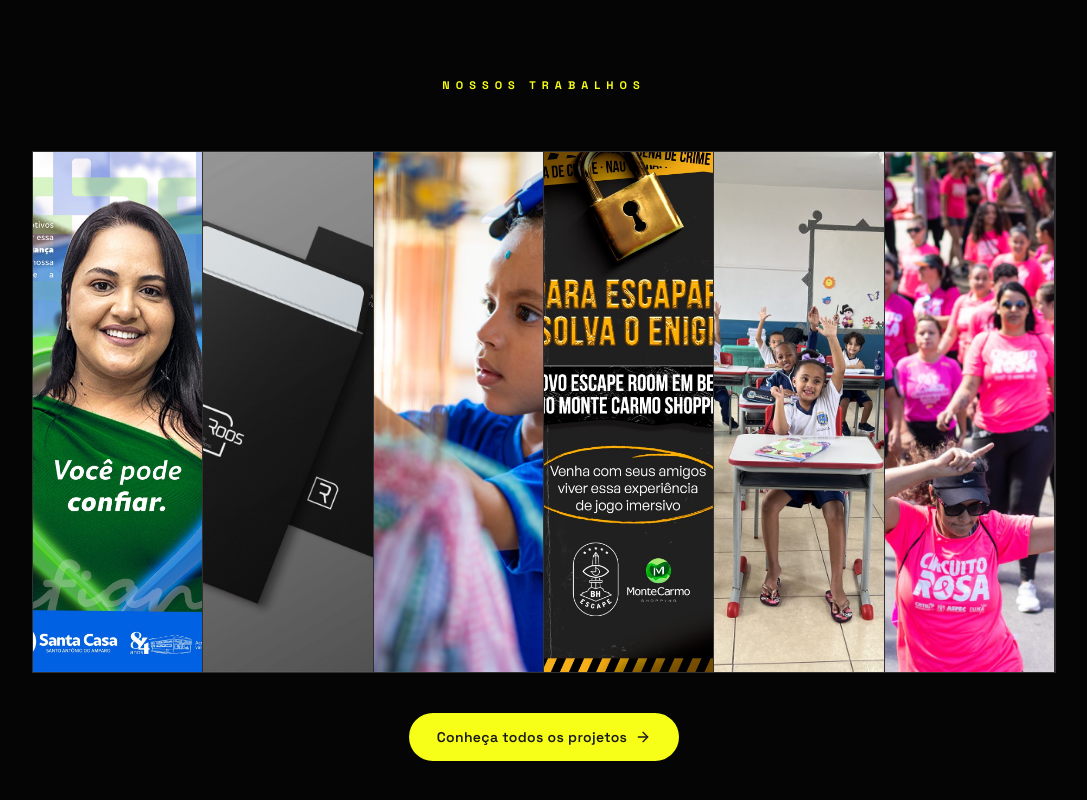
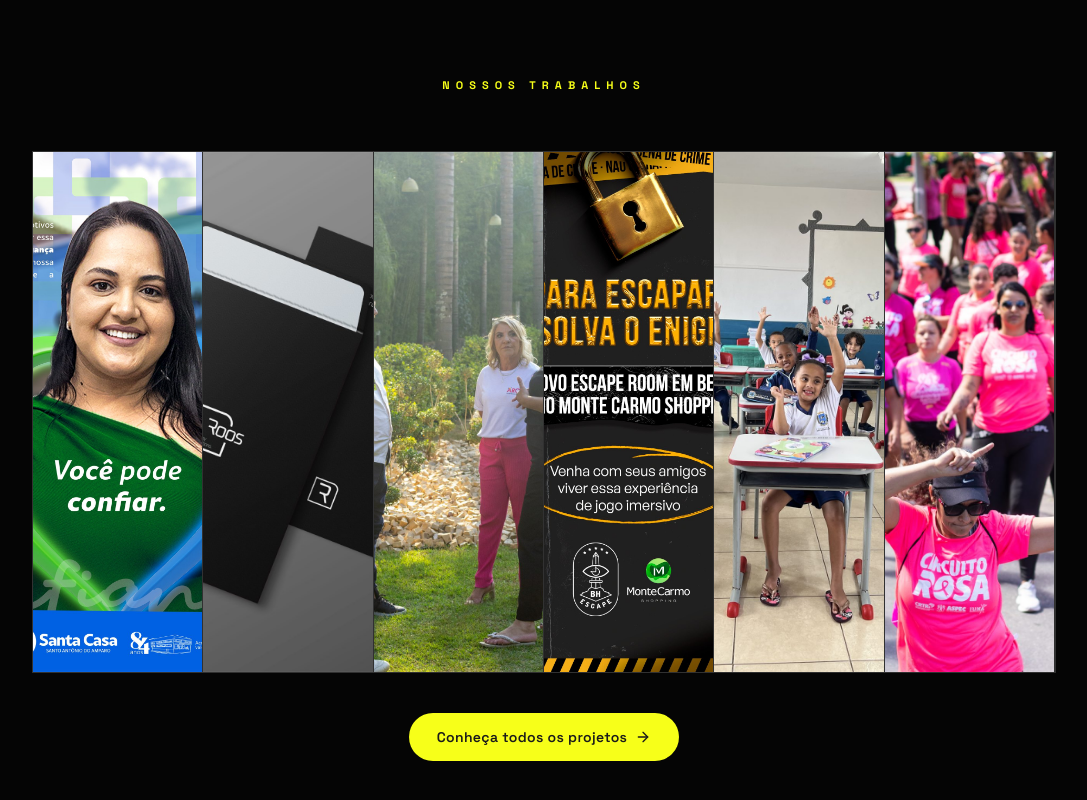
Before and after one commit to eduardomatheusb-ui/site-plante-comunicacao, a React (Vite) app: page / in a window 1280 px wide. Shown: the part 3826-4626 px from the top of the page, without its empty margins (96-1183 px from the left). Built offline with nearby package versions, Linux system fonts and the light colour scheme.

Commit message:
Atualiza imagem do artigo de escuta

```diff
--- a/src/components/ContentCards.jsx
+++ b/src/components/ContentCards.jsx
@@ -30,7 +30,11 @@ export default function ContentCards({ limit }) {
         >
           {idea.image && (
             <div className="h-44 overflow-hidden bg-grafite">
-              <img src={idea.image} alt="" className="h-full w-full object-cover transition duration-700 group-hover:scale-105" />
+              <img
+                src={idea.image}
+                alt=""
+                className={`h-full w-full transition duration-700 group-hover:scale-105 ${idea.cardImageClass || 'object-cover'}`}
+              />
             </div>
           )}
           <div className="flex flex-1 flex-col justify-between p-6">
--- a/src/content/siteContent.js
+++ b/src/content/siteContent.js
@@ -234,7 +234,9 @@ export const projects = [
     title: 'Salão do Encontro',
     client: 'Salão do Encontro',
     segment: 'Terceiro setor',
-    image: '/brand/work/cover-salao-encontro.jpg',
+    image: '/brand/ideas/escuta-processo-criativo.jpg',
+    imageClass: 'object-contain bg-grafite',
+    cardImageClass: 'object-cover object-top',
     gallery: ['/brand/work/cover-salao-encontro.jpg', '/brand/work/salao-geral.jpg', '/brand/work/salao-parceiros.jpg'],
     challenge:
       'Comunicar uma iniciativa social com linguagem sensível, informação clara e materiais que ajudassem a mobilizar famílias, parceiros e comunidade.',
--- a/src/pages/ConteudoPage.jsx
+++ b/src/pages/ConteudoPage.jsx
@@ -24,7 +24,7 @@ export default function ConteudoPage({ slug }) {
 
           {idea.image && (
             <div className="mb-12 overflow-hidden bg-grafite shadow-[10px_10px_0_#F7FF19]">
-              <img src={idea.image} alt="" className="h-[360px] w-full object-cover md:h-[520px]" />
+              <img src={idea.image} alt="" className={`h-[360px] w-full md:h-[520px] ${idea.imageClass || 'object-cover'}`} />
             </div>
           )}
 
```
Also changed, not shown: public/brand/ideas/escuta-processo-criativo.jpg (added).
